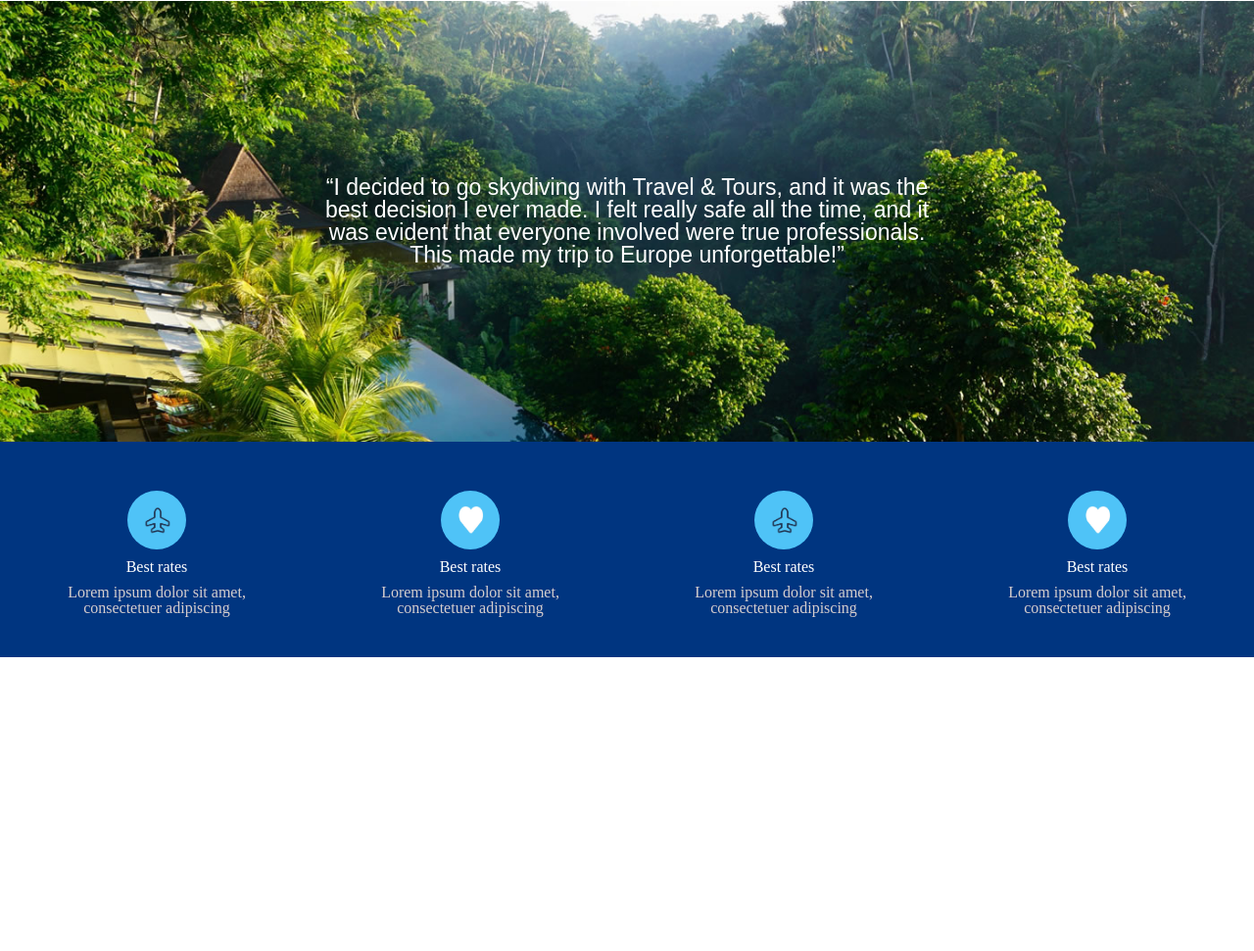
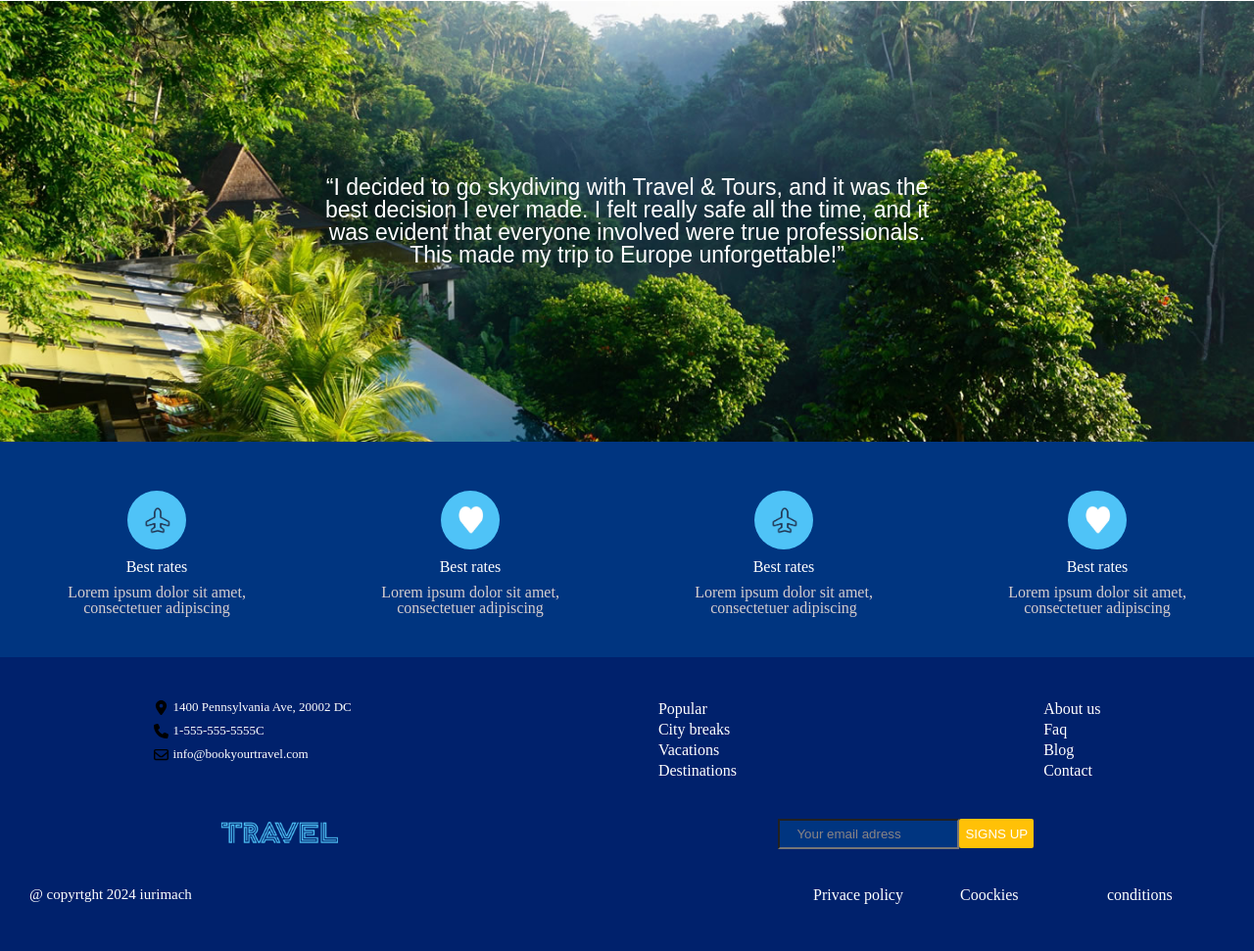
Before and after one commit to iurimach/Travel-clon-from--wordpress, a plain HTML site: page index.html in a window 1280 px wide. Shown: the part 3329-4300 px from the top of the page at 98% size. Before the commit the page ends 4030 px from the top, so only its background shows below. Drawn offline with Linux system fonts and the light colour scheme; a small style sheet from the web is missing.

Commit message:
addd foooter

```diff
--- a/css/style.css
+++ b/css/style.css
@@ -386,3 +386,123 @@ nav a:hover {
 
 
 }
+
+
+/*-------------- footer -------------------*/
+
+
+footer{
+    width: 100%;
+    background-color: #00216c;
+    height: 300px;
+
+}
+.footerheader{
+    height: 90px;
+    width: 100%;
+    padding-top: 40px;
+
+    display: flex;
+    justify-content: space-around;
+}
+.footerdiv1{
+
+    max-width: 220px;
+    height: 200px;
+
+}
+.footerdiv1child1{
+    display: flex;
+    max-width: 220px;
+    height: 20px;
+    margin-top: 4px;
+}
+.iconfoter{
+    width: 15px;
+    height: 15px;
+
+}
+.footerspan{
+    font-size: 13px;
+    color: white;
+    margin-left: 5px;
+
+}
+
+.fototerdiv2{
+    display: flex;
+    flex-direction: column;
+}
+.fototerdiv2ahref{
+    color: white;
+    margin-top: 5px;
+    text-decoration: none;
+}
+
+.footercentr{
+    width:100%;
+    height: 70px;
+    margin-top: 15px;
+    display: flex;
+    justify-content: space-around;
+    align-items: center;
+}
+.footertravel{
+    width: 120px;
+}
+.footeremail{
+    max-width: 220px;
+    height: 25px;
+    background: #003580;
+    color: #fff;
+
+}
+.footeremail::placeholder{
+    margin-left: 10px;
+    padding-left: 15px;
+    color: #8a8484;
+
+
+
+}
+
+.footerbutton{
+    background-color: #ffc107;
+    cursor: pointer;
+    text-transform: uppercase;
+    height: 30px;
+    text-align: center;
+    border: none;
+    color: white;
+    border-radius: 2px;
+    margin-left: -4px;
+}
+
+
+.footerend{
+    width: 100%;
+    height: 30px;
+    margin-top: 20px;
+    display: flex;
+    justify-content:space-between;
+}
+
+.footerendp{
+    color: white;
+    font-size: 15px;
+    width: 100%;
+    padding-left: 30px;
+}
+.footerednpwrapper{
+    max-width: 700px;
+
+    display: flex;
+    color: white;
+    justify-content: space-around;
+
+}
+
+.footerednpwrapperpteg{
+    width: 120px;
+    padding-right: 30px;
+}
--- a/index.html
+++ b/index.html
@@ -131,6 +131,65 @@
         <div class="section6-div2-wrapper"></div>
 
     </section>
+    <footer>
+        <div class="footerheader">
+            <div class="footerdiv1">
+                <div class="footerdiv1child1">
+                    <img src="images/location-dot-solid.svg" alt="fotoerr" class="iconfoter">
+                    <p class="footerspan">1400 Pennsylvania Ave, 20002 DC</p>
+                </div>
+                <div class="footerdiv1child1">
+                    <img src="images/phone-solid.svg" alt="fotoerr" class="iconfoter">
+                    <p class="footerspan"> 1-555-555-5555C</p>
+                </div>
+                <div class="footerdiv1child1">
+                    <img src="images/konvertr.svg" alt="fotoerr" class="iconfoter">
+                    <p class="footerspan">info@bookyourtravel.com</p>
+                </div>
+            </div>
+
+            <div class="fototerdiv2">
+                <a href="#Popular" class="fototerdiv2ahref">Popular</a>
+                <a href="#City breaks" class="fototerdiv2ahref">City breaks</a>
+                <a href="#Vacations" class="fototerdiv2ahref">Vacations</a>
+                <a href="#Destinations" class="fototerdiv2ahref">Destinations</a>
+
+            </div>
+
+            <div class="fototerdiv2">
+                <a href="#About us" class="fototerdiv2ahref">About us</a>
+                <a href="#Faq" class="fototerdiv2ahref">Faq</a>
+                <a href="#Blog" class="fototerdiv2ahref">Blog</a>
+                <a href="#Contact" class="fototerdiv2ahref">Contact</a>
+
+            </div>
+        </div>
+
+
+        <div class="footercentr">
+            <div> <img src="images/logo.png" alt="fotoerr" class="footertravel"></div>
+
+            <div class="email">
+                <input type="text" placeholder="Your email adress" class="footeremail">
+                <button class="footerbutton">Signs up</button>
+            </div>
+        </div>
+
+
+        <div class="footerend">
+            <div>
+                <p class="footerendp">@  copyrtght 2024 iurimach</p>
+            </div>
+            <div class="footerednpwrapper">
+                <p class="footerednpwrapperpteg">Privace policy</p>
+                <p class="footerednpwrapperpteg">Coockies</p>
+                <p class="footerednpwrapperpteg"> conditions</p>
+
+
+            </div>
+        </div>
+
+    </footer>
 
 
 
```
Also changed, not shown: css/detail.css (+9 -0 lines), images/konvertr.svg (added), images/location-dot-solid.svg (added), images/phone-solid.svg (added).
